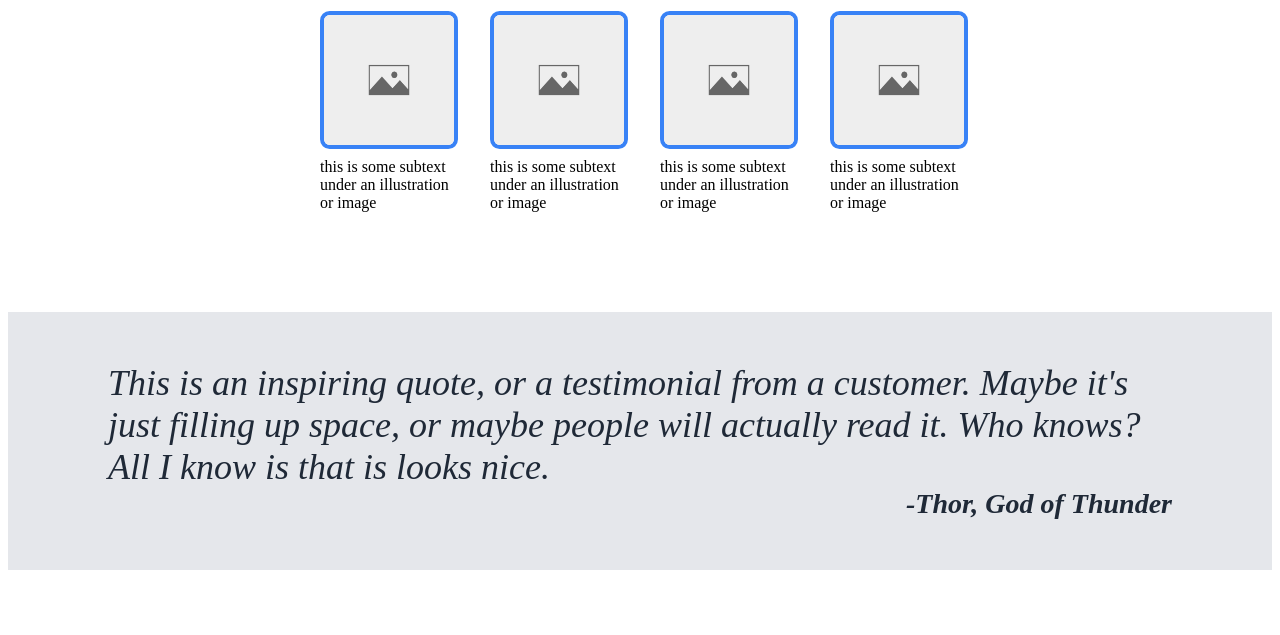
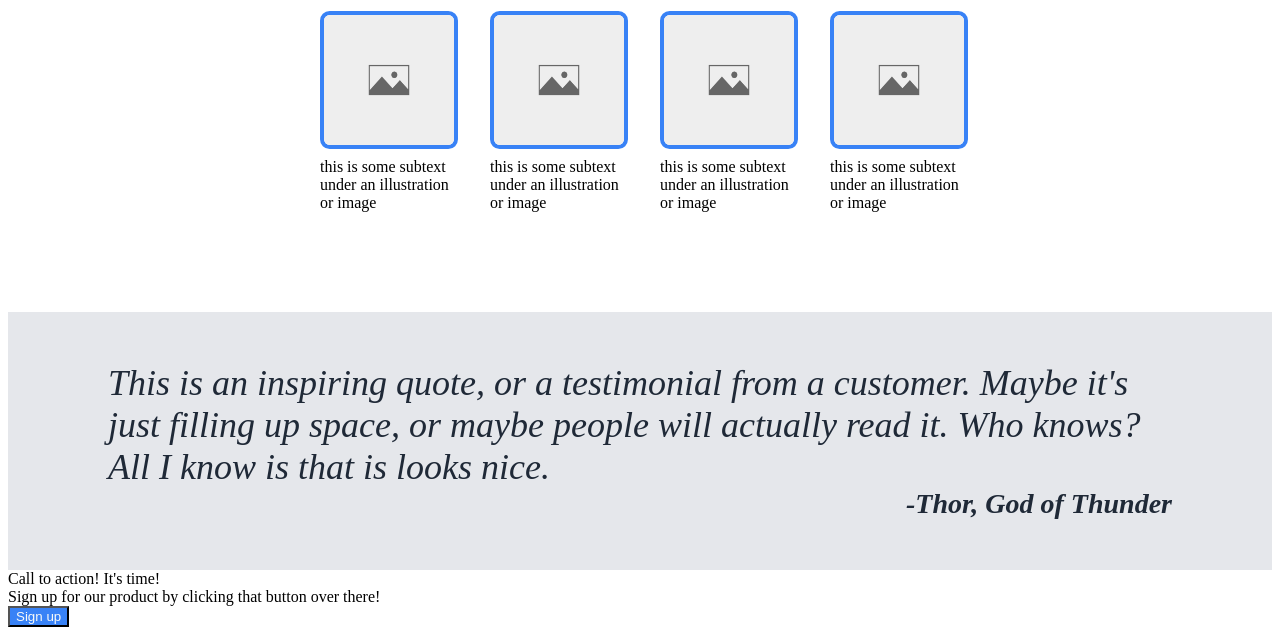
Before and after one commit to ccollins8/odin-landing-page, a plain HTML site: page index.html in a window 1280 px wide. Shown: the part 475-1110 px from the top of the page. Before the commit the page ends 1053 px from the top, so only its background shows below. Drawn offline with Linux system fonts and the light colour scheme.

Commit message:
Add section-4 html

```diff
--- a/index.html
+++ b/index.html
@@ -52,5 +52,16 @@
         <div class="quote">This is an inspiring quote, or a testimonial from a customer. Maybe it's just filling up space, or maybe people will actually read it. Who knows? All I know is that is looks nice.</div>
         <div class="quote-author">-Thor, God of Thunder</div>
     </div>
+    <div class="section-4">
+        <div class="container">
+            <div class="left">
+                <div class="header">Call to action! It's time!</div>
+                <div class="text">Sign up for our product by clicking that button over there!</div>
+            </div>
+            <div class="right">
+                <button class="sign-up">Sign up</button>
+            </div>
+        </div>
+    </div>
 </body>
 </html>
```
